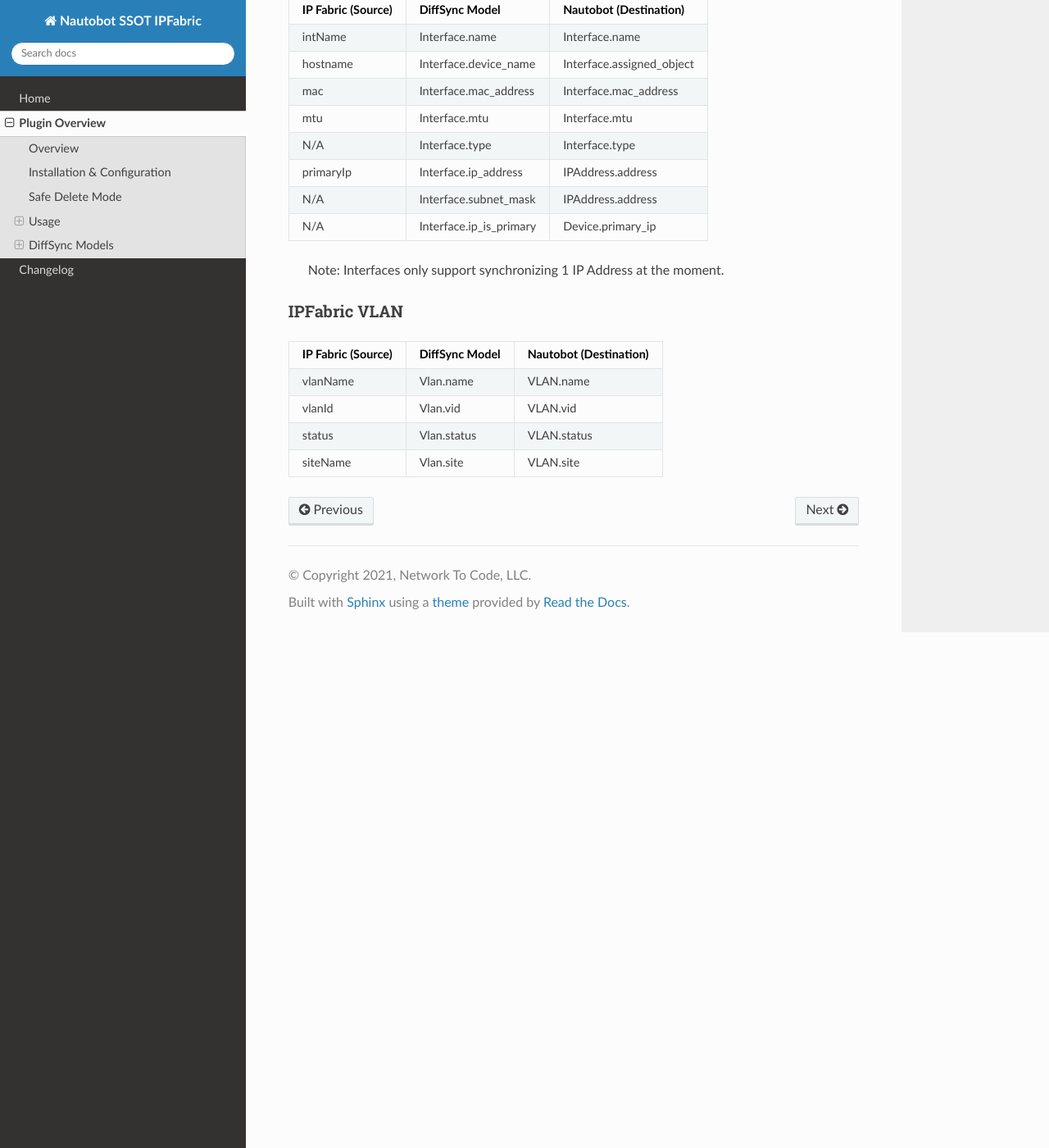
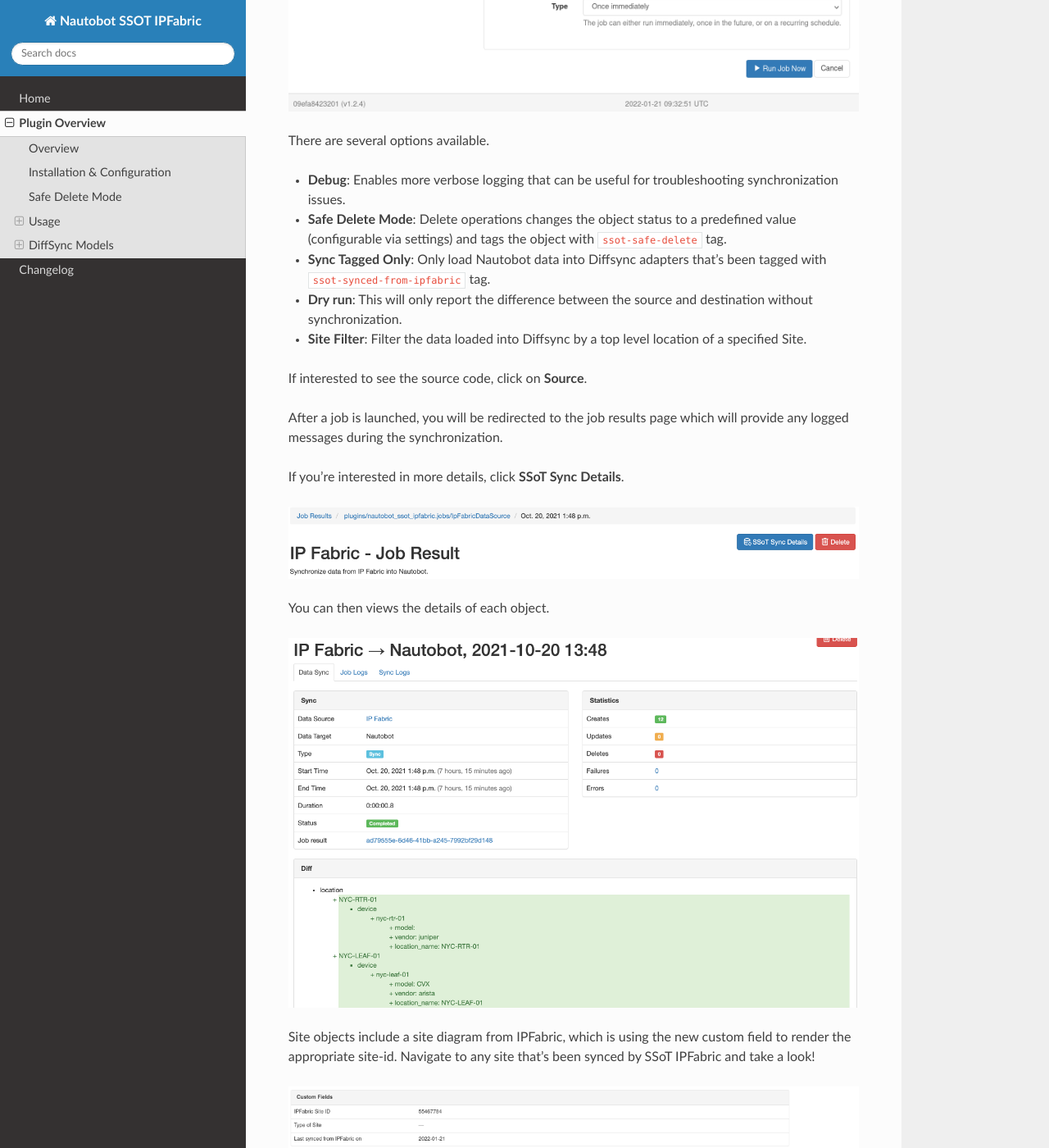
Before and after one commit to nautobot/nautobot-plugin-ssot-ipfabric, a Sphinx documentation site: the page built from docs/plugin.md, in a window 1280 px wide and 1400 px high, scrolled down 6055 px. Shown: the whole window at 82% size. Built offline with Sphinx 7.4.7 and the Read the Docs theme 2.0.0, drawn with Linux system fonts in a browser that asks for light colours; some of the changed text lies outside the part shown.

Commit message:
documentation update

```diff
--- a/docs/plugin.md
+++ b/docs/plugin.md
@@ -103,6 +103,12 @@
 
 If you would like to change the default status change value, ensure you provide a valid status name available for the referenced object. Not all objects share the same `Status`.
 
+![Safe Delete](./images/safe-delete.png)
+
+An example object that's been modified by SSoT App and tagged as `ssot-safe-delete` and `ssot-synced-from-ipfabric`. Notice the Status and child object, IPAddress has also changed to Deprecated and, it's status changed and tagged as well.
+
+![Safe Delete Address](./images/safe-delete-ipaddress.png)
+
 ## Usage
 
 Nautobot SSoT IP Fabric provides a user interface to interact with the underlying job that executes the synchronization from **IP Fabric** into **Nautobot**.
@@ -139,10 +145,13 @@
 
 ![Sync Run](./images/ipfabric_sync_run.png)
 
-There are two options available.
+There are several options available.
 
 - **Debug**: Enables more verbose logging that can be useful for troubleshooting synchronization issues.
+- **Safe Delete Mode**: Delete operations changes the object status to a predefined value (configurable via settings) and tags the object with `ssot-safe-delete` tag.
+- **Sync Tagged Only**: Only load Nautobot data into Diffsync adapters that's been tagged with `ssot-synced-from-ipfabric` tag.
 - **Dry run**: This will only report the difference between the source and destination without synchronization.
+- **Site Filter**: Filter the data loaded into Diffsync by a top level location of a specified Site.
 
 If interested to see the source code, click on **Source**.
 
@@ -155,6 +164,10 @@
 You can then views the details of each object.
 
 ![Sync Details](./images/sync_details.png)
+
+Site objects include a site diagram from IPFabric, which is using the new custom field to render the appropriate site-id. Navigate to any site that's been synced by SSoT IPFabric and take a look!
+
+![Site Diagram](./images/site_diagram.png)
 
 ## DiffSync Models
 
```
Also changed, not shown: docs/images/ipfabric_datasource.png, docs/images/ipfabric_sync_run.png, docs/images/safe-delete-ipaddress.png (added), docs/images/safe-delete.png (added), docs/images/site_diagram.png (added), 1 other file.
